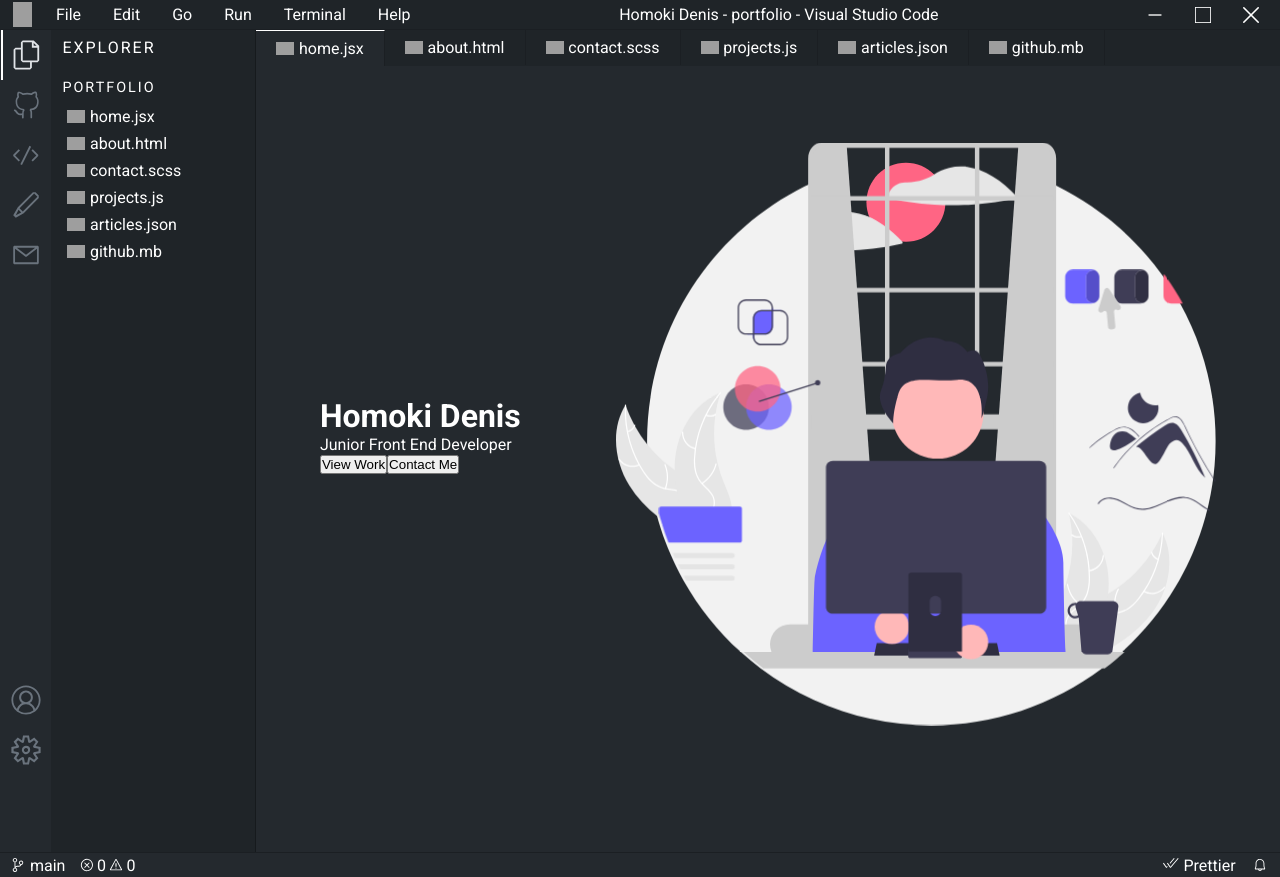
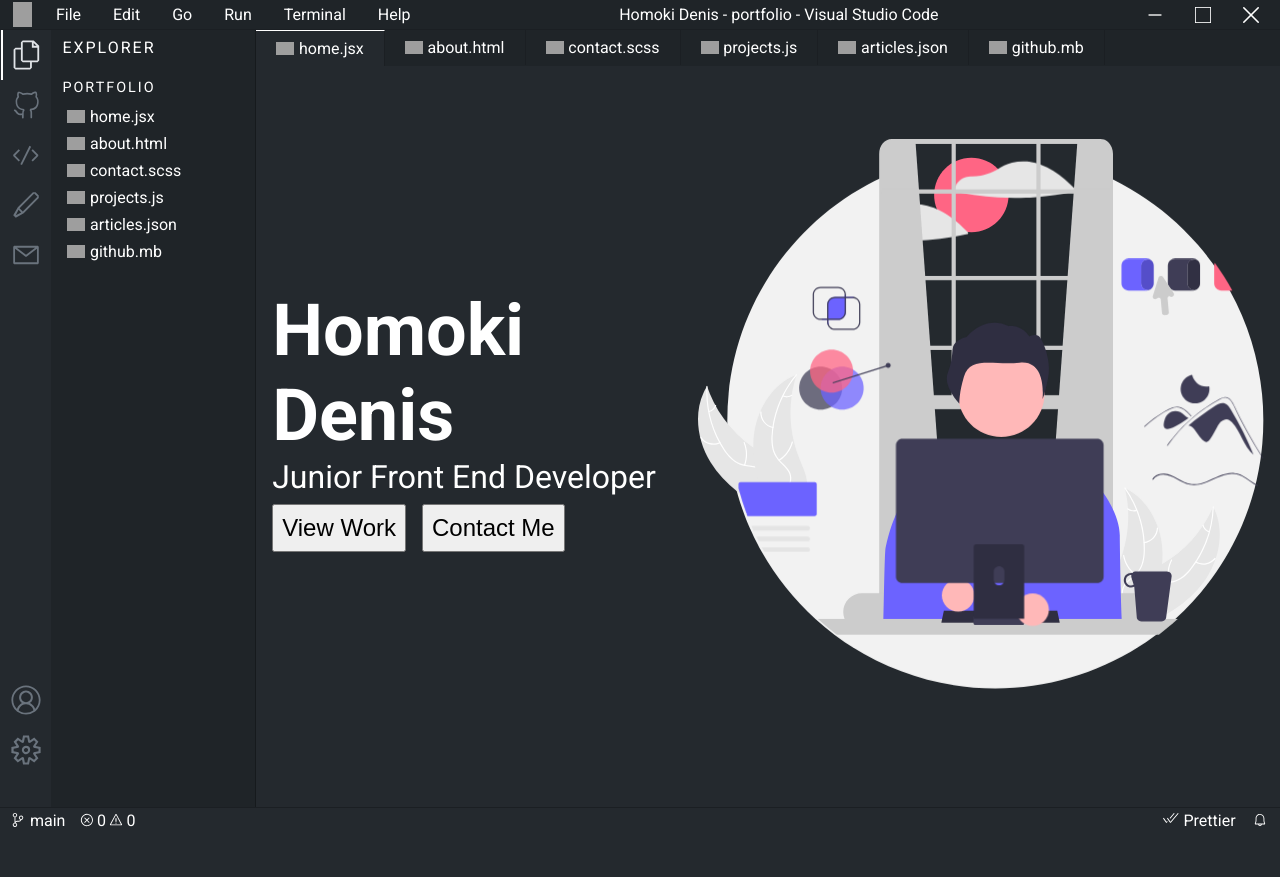
Before and after one commit to homoki-denis/Portfolio, a React (Vite) app: page / in a window 1280 px wide. After the commit the page ends 832 px from the top, so only its background shows below. Built offline with nearby package versions, Linux system fonts and the light colour scheme; grey boxes are pictures that could not be loaded.

Commit message:
added text to home page

```diff
--- a/src/styles/_home.scss
+++ b/src/styles/_home.scss
@@ -69,6 +69,25 @@
   align-items: center;
   height: 90%;
   padding: 0 1rem;
+  .home-container-left {
+    .home-header {
+      margin: 0.5rem 0;
+      h1 {
+        font-size: 4.5rem;
+      }
+
+      p {
+        font-size: 2rem;
+      }
+    }
+    .home-buttons {
+      button {
+        font-size: 1.5rem;
+        padding: 0.5rem;
+        margin-right: 1rem;
+      }
+    }
+  }
   .home-svg {
     svg {
       max-width: 100%;
```
